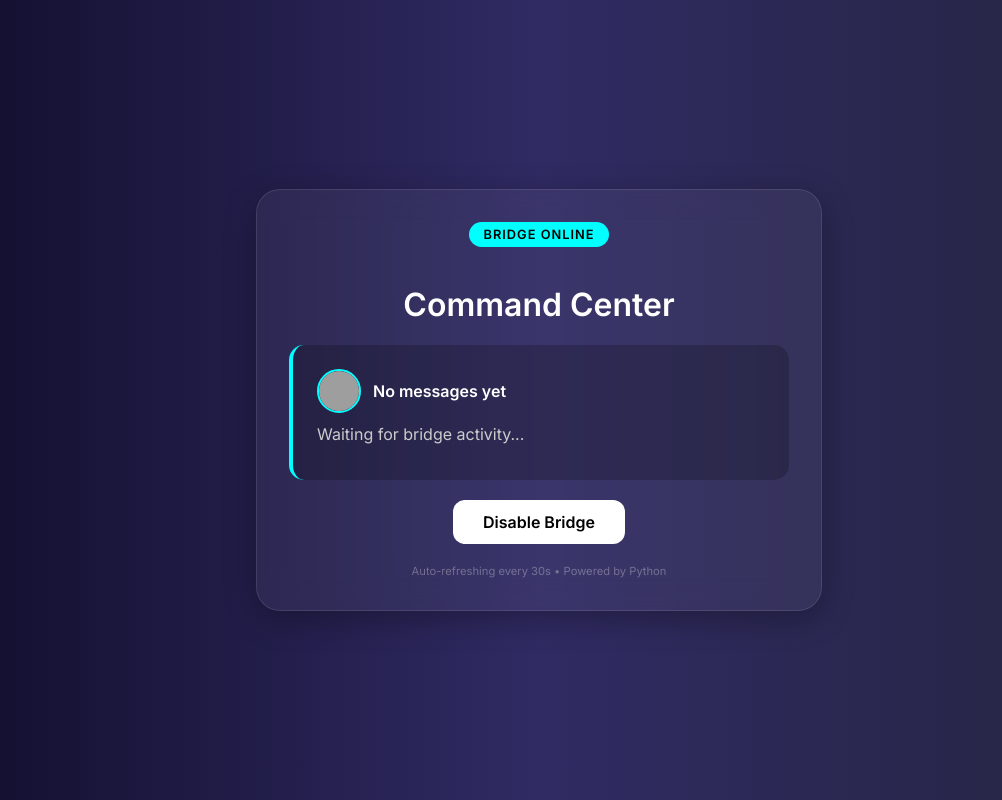
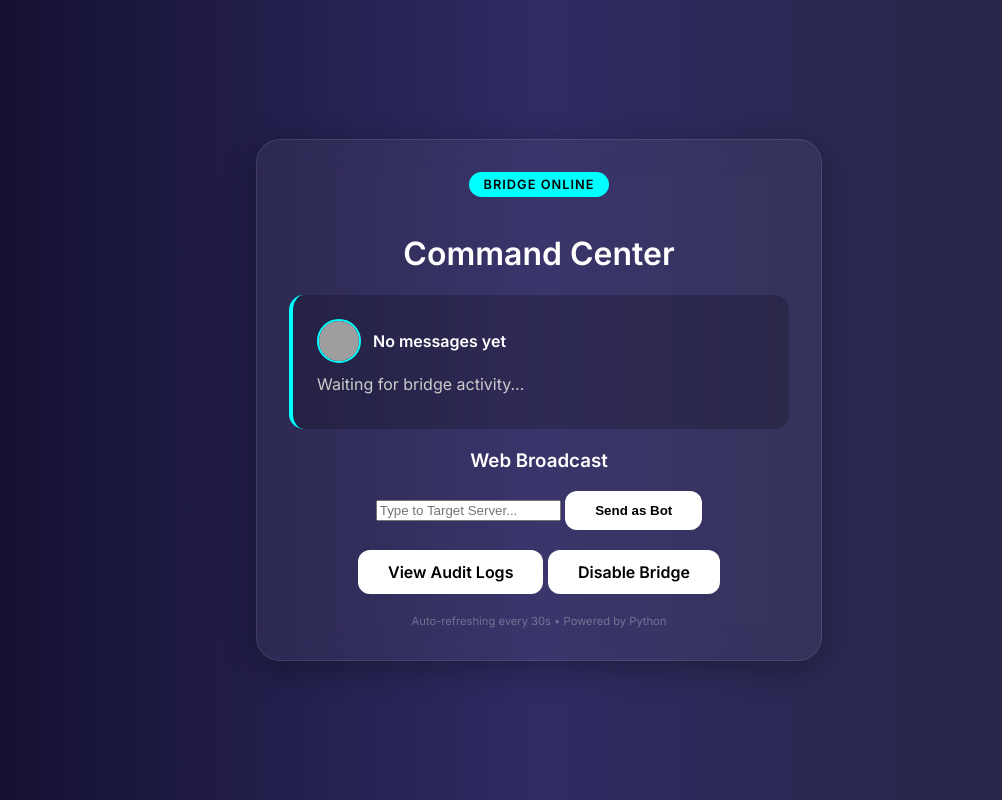
Before and after one commit to Saud-KK/BOT, a Flask app: page / in a window 1280 px wide. Shown: the whole page, without its empty margins (101-1103 px from the left). Run offline with Flask 3, Linux system fonts and the light colour scheme; grey boxes are pictures that could not be loaded.

Commit message:
Update index.html

```diff
--- a/templates/index.html
+++ b/templates/index.html
@@ -27,6 +27,16 @@
             </div>
         </div>
 
+        <div class="broadcast-box">
+            <h3>Web Broadcast</h3>
+            <form action="/broadcast" method="post">
+                <input type="text" name="message" placeholder="Type to Target Server..." required>
+                <button type="submit" class="btn small">Send as Bot</button>
+            </form>
+        </div>
+        <br>
+        <a href="/audit" class="btn secondary">View Audit Logs</a>
+
         <a href="/web-toggle" class="btn">{{ 'Disable Bridge' if data.enabled else 'Enable Bridge' }}</a>
         <div class="footer">Auto-refreshing every 30s • Powered by Python</div>
     </div>
```
